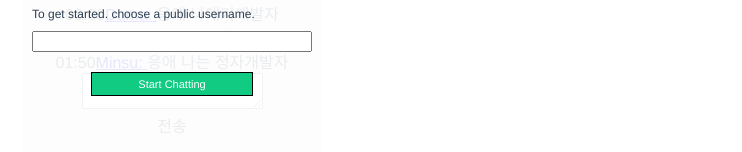
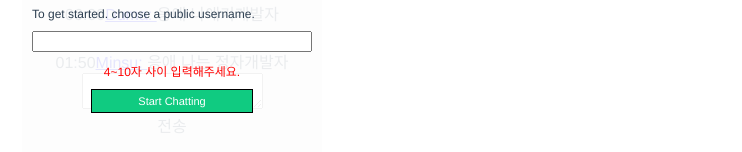
Before and after one commit to Dumaprince/vue-chat, a Vue app: page / in a window 1280 px wide. Shown: the part 462-614 px from the top of the page, without its empty margins (28-770 px from the left). Built offline with nearby package versions, Linux system fonts and the light colour scheme.

Commit message:
글자수 제한

```diff
--- a/src/components/Chat.vue
+++ b/src/components/Chat.vue
@@ -42,7 +42,6 @@ export default {
 
   methods: {
     close_name_modal(name){
-      // 닉네임받음
       this.isShowName = false
       this.inputName = name
     },
--- a/src/components/NameModal.vue
+++ b/src/components/NameModal.vue
@@ -8,6 +8,7 @@
       v-model="nickName"
       @keyup.enter="name_chk_value"
     >
+    <div class='name-input-warning'>4~10자 사이 입력해주세요.</div>
     <div
       class='name-button'
       @click="name_chk_value"
@@ -17,23 +18,32 @@
 
 <script>
 export default {
-  name: 'nameModal',
+  watch: {
+    nickName(nickNameLength){
+      const target = document.getElementsByClassName('name-input-warning')
+      if(nickNameLength.length > 3 && nickNameLength.length < 11){
+        target[0].style.color = "black"
+      }else{
+        target[0].style.color = "red"
+      }
+
+    }
+  },
   props : {
     isShowName : Boolean,
     inputName : String,
   },
   methods: {
     name_chk_value(){
-      if(this.nickName == ''){
-        alert("null")
+      if(this.nickName.length > 3 && this.nickName.length < 11){
+        this.$emit('close-name-modal',this.nickName)
+      }else{
+        alert("4~10자 사이 입력해주세요.")
         return
-      }else{
-        // 여기 넣는건 사실 몰라서 넣은거고 @click이나, @keyup.enter 옆에 넣으니까 안되서 포기
-        this.$emit('close-name-modal',this.nickName)// 닉네임전달
-        // $emit('close-name-modal')
       }
     }
   },
+  name: 'nameModal',
   data () {
     return {
       nickName: ''
@@ -52,7 +62,13 @@ export default {
 .name-input{
   box-sizing: border-box;
   width: 100%;
-  margin-bottom:20px;
+  margin-bottom:10px;
+}
+.name-input-warning{
+  margin-bottom:10px;
+  font-size: 12px;
+  text-align: center;
+  color: rgb(255, 0, 0);
 }
 .name-button{
   padding:5px 10px 5px 10px;
```
